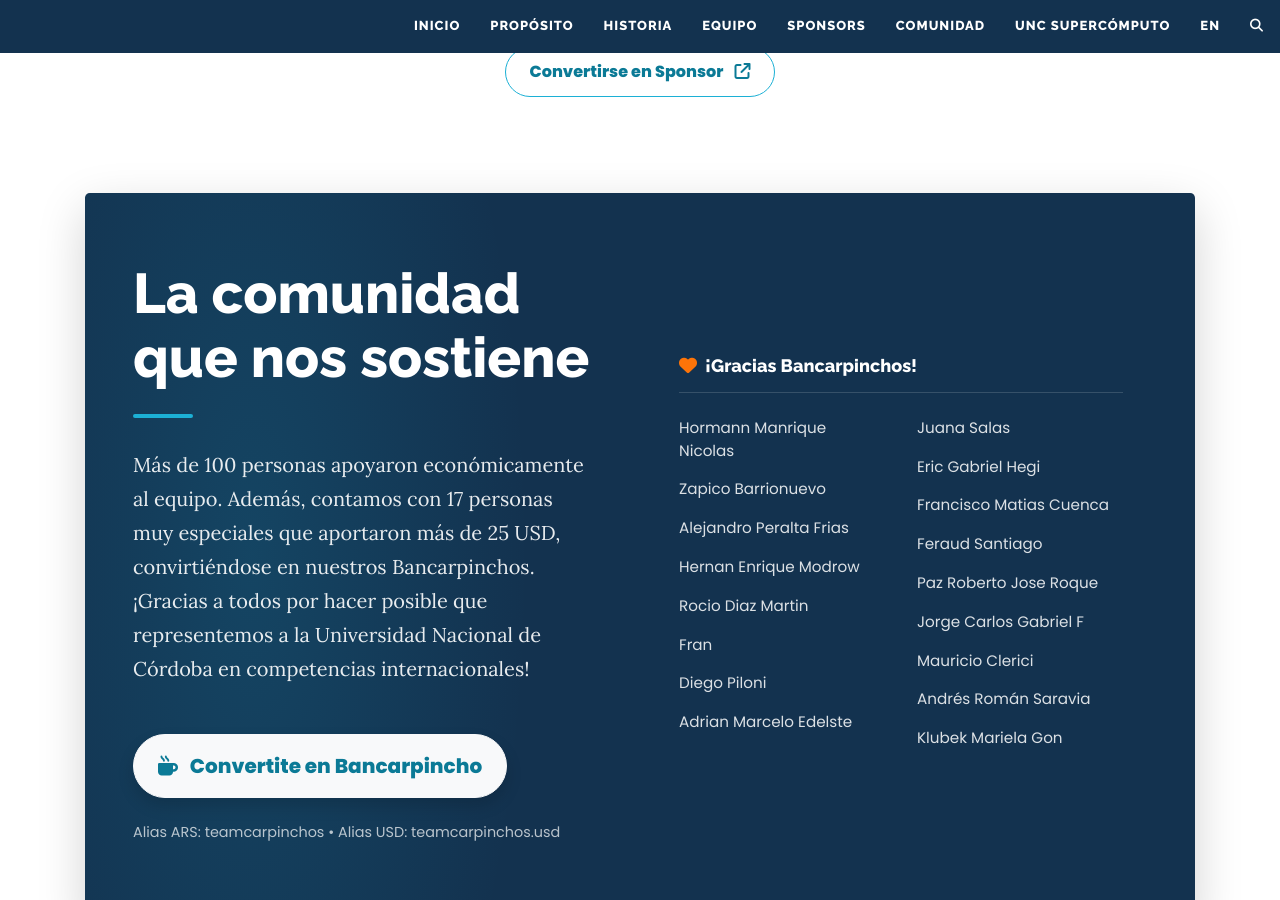
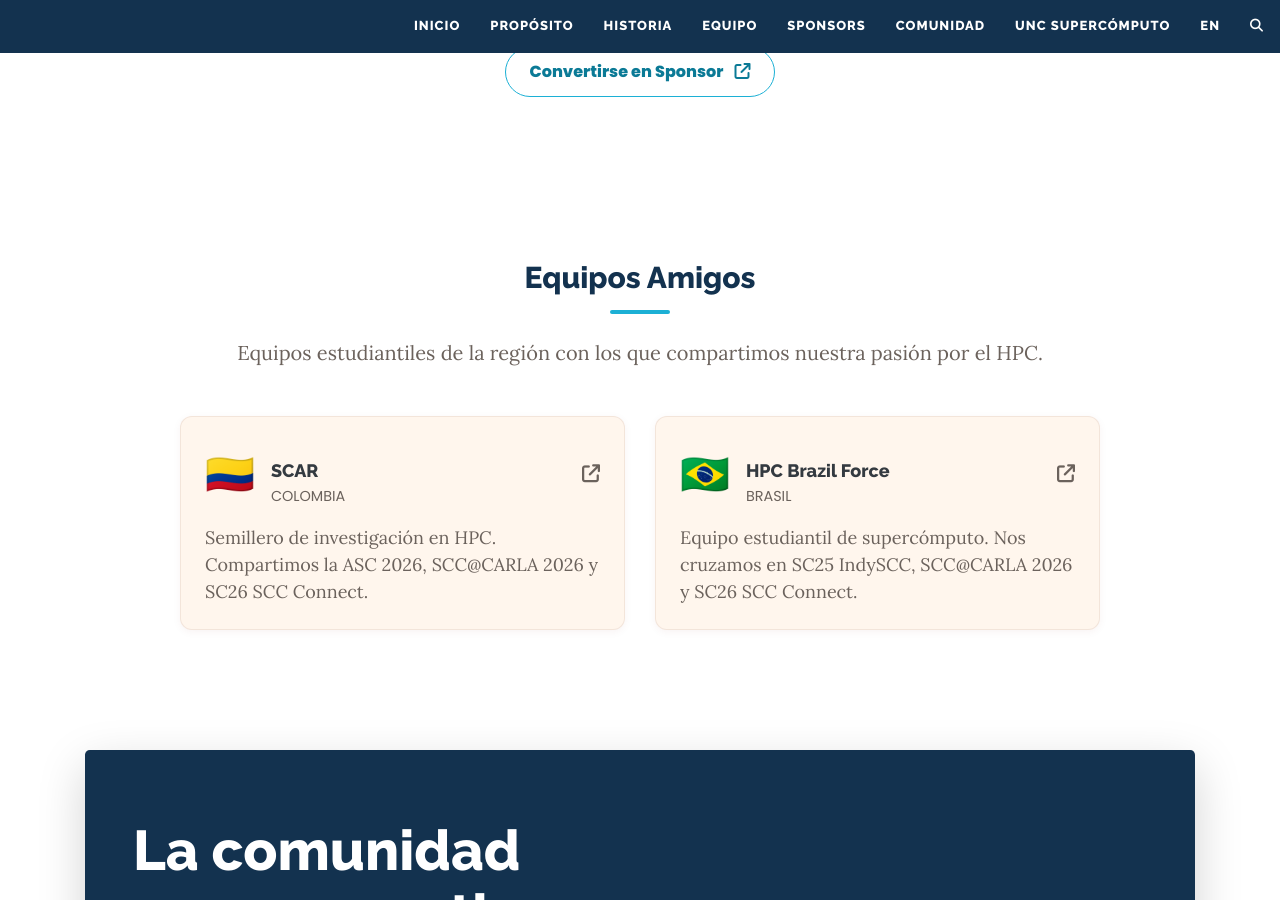
Before and after one commit to CarpinchosTeam/CarpinchosTeam.github.io, a Jekyll site: the page built from index.md, in a window 1280 px wide and 900 px high, scrolled down 5753 px. Built offline with Jekyll 4.4.1, drawn with Linux system fonts in a browser that asks for light colours; comment, search, counter and statistics services are not loaded.

Commit message:
feat: friend teams section on the home page
Add an "Equipos Amigos" section with cards for SCAR (Colombia) and
HPC Brazil Force, driven by _data/friends.yml. Also drop the radial
gradient from the community section.

Co-Authored-By: Claude Opus 5.5 <noreply@anthropic.com>

```diff
--- /dev/null
+++ b/_data/friends.yml
@@ -0,0 +1,20 @@
+# Equipos amigos que se muestran en la portada (sección #amigos).
+# url/description tienen versión por idioma (es/en).
+- name: SCAR
+  country: { es: Colombia, en: Colombia }
+  flag: "🇨🇴"
+  url:
+    es: "https://www.scar-hpc.site/scar-final.html"
+    en: "https://www.scar-hpc.site/scar-final-en.html"
+  description:
+    es: "Semillero de investigación en HPC. Compartimos la ASC 2026, SCC@CARLA 2026 y SC26 SCC Connect."
+    en: "High performance computing research seedbed. We met at ASC 2026, SCC@CARLA 2026 and SC26 SCC Connect."
+- name: HPC Brazil Force
+  country: { es: Brasil, en: Brazil }
+  flag: "🇧🇷"
+  url:
+    es: "https://hpc-brazil-force.github.io/"
+    en: "https://hpc-brazil-force.github.io/"
+  description:
+    es: "Equipo estudiantil de supercómputo. Nos cruzamos en SC25 IndySCC, SCC@CARLA 2026 y SC26 SCC Connect."
+    en: "Student supercomputing team. We met at SC25 IndySCC, SCC@CARLA 2026 and SC26 SCC Connect."
--- /dev/null
+++ b/_includes/friends.html
@@ -0,0 +1,18 @@
+{% assign lang = page.lang | default: "es" %}
+<div class="row justify-content-center mt-5">
+  {% for team in site.data.friends %}
+  <div class="col-md-6 col-lg-5 mb-4">
+    <a href="{{ team.url[lang] }}" target="_blank" rel="noopener" class="card friend-card h-100 p-4 text-decoration-none">
+      <div class="d-flex align-items-center mb-3">
+        <span class="friend-flag mr-3" aria-hidden="true">{{ team.flag }}</span>
+        <div>
+          <h4 class="fw-bold mb-0 text-dark">{{ team.name }}</h4>
+          <span class="text-muted small text-uppercase ui-font">{{ team.country[lang] }}</span>
+        </div>
+        <i class="fa-solid fa-arrow-up-right-from-square ml-auto friend-arrow"></i>
+      </div>
+      <p class="text-muted mt-0 mb-0">{{ team.description[lang] }}</p>
+    </a>
+  </div>
+  {% endfor %}
+</div>
--- a/assets/css/custom.css
+++ b/assets/css/custom.css
@@ -508,6 +508,32 @@ footer .footer-links a:focus-visible .fa-inverse {
   color: var(--accent-brown);
 }
 
+/* Friend teams: cards linking to other student teams */
+.friend-card {
+  text-align: left;
+  transition: transform 0.2s ease, box-shadow 0.2s ease;
+}
+
+.friend-card:hover,
+.friend-card:focus-visible {
+  transform: translateY(-4px);
+  box-shadow: 0 0.75rem 1.5rem rgba(0, 0, 0, 0.08);
+}
+
+.friend-flag {
+  font-size: 2.5rem;
+  line-height: 1;
+}
+
+.friend-arrow {
+  color: var(--mid-col);
+  transition: color 0.2s ease;
+}
+
+.friend-card:hover .friend-arrow {
+  color: var(--accent);
+}
+
 /* Sponsor logos: on hover the logo lifts and a brown underline draws from the center */
 .sponsor-logo {
   position: relative;
--- a/index.md
+++ b/index.md
@@ -174,9 +174,16 @@ title: Inicio
     </div>
   </section>
 
+  <!-- 7b. EQUIPOS AMIGOS -->
+  <section class="py-5 my-5 text-center" id="amigos">
+    <h2 class="display-5 fw-bold mb-3">Equipos Amigos</h2>
+    <div style="width: 60px; height: 4px; background-color: var(--accent); margin: 0 auto; border-radius: 2px;"></div>
+    <p class="lead text-muted mt-4">Equipos estudiantiles de la región con los que compartimos nuestra pasión por el HPC.</p>
+    {% include friends.html %}
+  </section>
+
   <!-- 8. BANCARPINCHOS -->
   <section class="my-5 bg-primary text-white rounded-lg p-4 p-md-5 shadow-lg" id="apoyanos" style="position: relative; overflow: hidden;">
-    <div style="position: absolute; top: -50%; left: -10%; width: 50%; height: 200%; background: radial-gradient(closest-side, rgba(28,176,213,0.15), rgba(19,50,79,0)); pointer-events: none;"></div>
     <div class="row align-items-center position-relative" style="z-index: 1;">
       <div class="col-lg-6 mb-5 mb-lg-0 pr-lg-5">
         <h2 class="fluid-title fw-bold text-white mb-4">La comunidad que nos sostiene</h2>
```
Also changed, not shown: en/index.md (+8 -1 lines).
